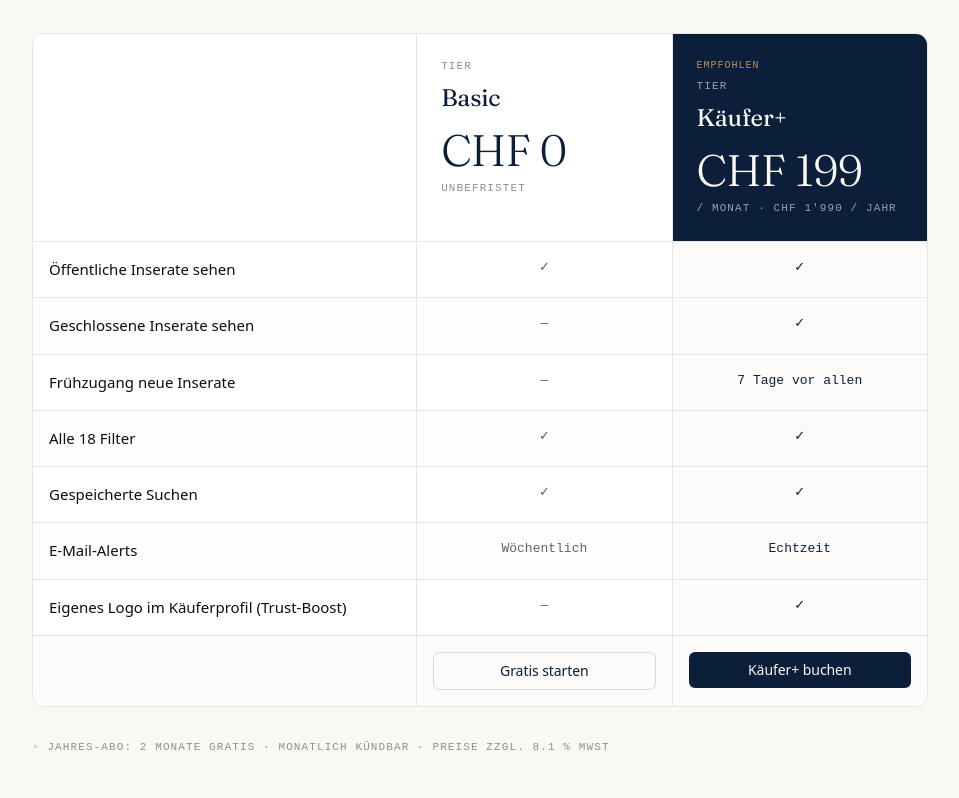
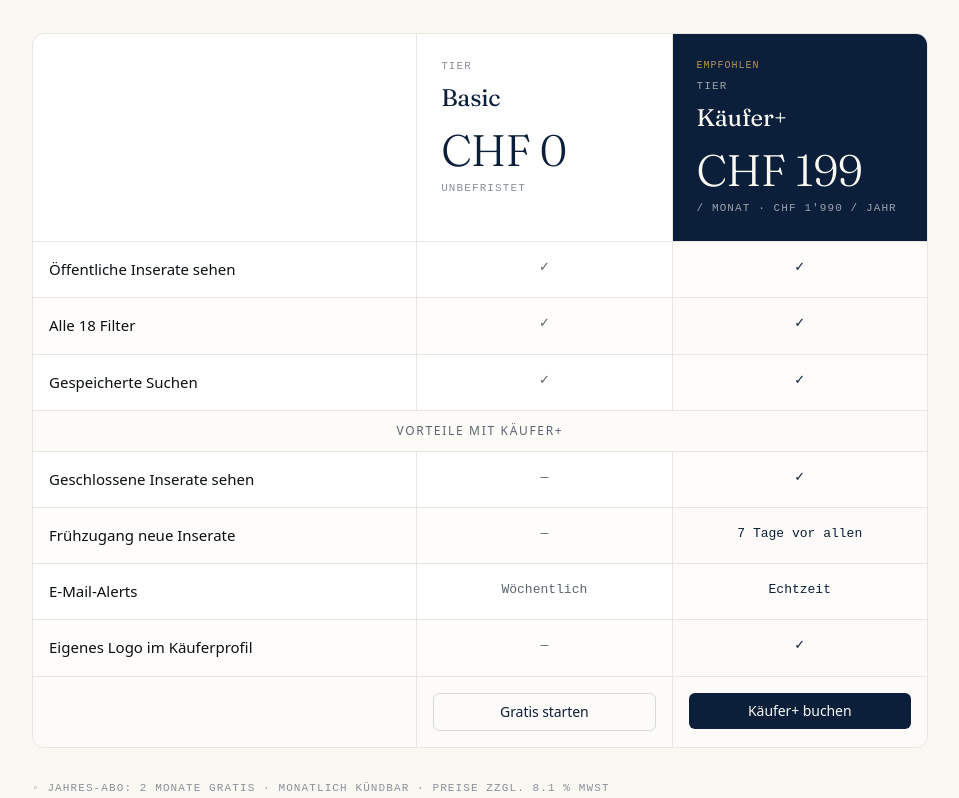
Before and after one commit to Vemoswitzerland/passare, a Next.js app: page /plus in a window 1280 px wide. Shown: the part 1763-2561 px from the top of the page, without its empty margins (48-1007 px from the left). Built offline with nearby package versions, Linux system fonts and the light colour scheme; no server answers.

Commit message:
fix: /plus Liste sortiert — Häkchen oben, Käufer+ Vorteile unten mit Sektion-Trenner

```diff
--- a/src/app/plus/page.tsx
+++ b/src/app/plus/page.tsx
@@ -217,13 +217,17 @@ function Vorteile() {
 /* ─────────────────────────────────────────────── */
 function Vergleich() {
   const rows = [
+    // Was beide haben — oben
     { feature: 'Öffentliche Inserate sehen',                 basic: '✓',           plus: '✓' },
+    { feature: 'Alle 18 Filter',                             basic: '✓',           plus: '✓' },
+    { feature: 'Gespeicherte Suchen',                        basic: '✓',           plus: '✓' },
+    // Sektion-Trenner: Käufer+ exklusive Vorteile
+    { feature: '__SECTION__', basic: 'Vorteile mit Käufer+', plus: '' },
+    // Käufer+ Vorteile — unten
     { feature: 'Geschlossene Inserate sehen',                basic: '—',           plus: '✓' },
     { feature: 'Frühzugang neue Inserate',                   basic: '—',           plus: '7 Tage vor allen' },
-    { feature: 'Alle 18 Filter',                             basic: '✓',           plus: '✓' },
-    { feature: 'Gespeicherte Suchen',                        basic: '✓',           plus: '✓' },
     { feature: 'E-Mail-Alerts',                              basic: 'Wöchentlich', plus: 'Echtzeit' },
-    { feature: 'Eigenes Logo im Käuferprofil (Trust-Boost)', basic: '—',           plus: '✓' },
+    { feature: 'Eigenes Logo im Käuferprofil',               basic: '—',           plus: '✓' },
   ];
 
   return (
@@ -249,7 +253,20 @@ function Vergleich() {
               <PlanHeader name="Basic" price="CHF 0" note="Unbefristet" />
               <PlanHeader name="Käufer+" price="CHF 199" note="/ Monat · CHF 1'990 / Jahr" highlight />
             </div>
-            {rows.map((r, i) => (
+            {rows.map((r, i) => {
+              if (r.feature === '__SECTION__') {
+                return (
+                  <div
+                    key={i}
+                    className="grid grid-cols-[1.5fr_1fr_1fr] border-b border-stone bg-cream/60"
+                  >
+                    <div className="p-3 col-span-3">
+                      <p className="overline text-bronze-ink text-center">{r.basic}</p>
+                    </div>
+                  </div>
+                );
+              }
+              return (
                 <div
                   key={i}
                   className={`grid grid-cols-[1.5fr_1fr_1fr] ${
@@ -260,7 +277,8 @@ function Vergleich() {
                   <Cell>{r.basic}</Cell>
                   <Cell highlight>{r.plus}</Cell>
                 </div>
-            ))}
+              );
+            })}
             <div className="grid grid-cols-[1.5fr_1fr_1fr] border-t border-stone bg-cream/50">
               <div className="p-4"></div>
               <div className="p-4 border-l border-stone">
```
Lines whose indentation alone changed are shown as unchanged.
